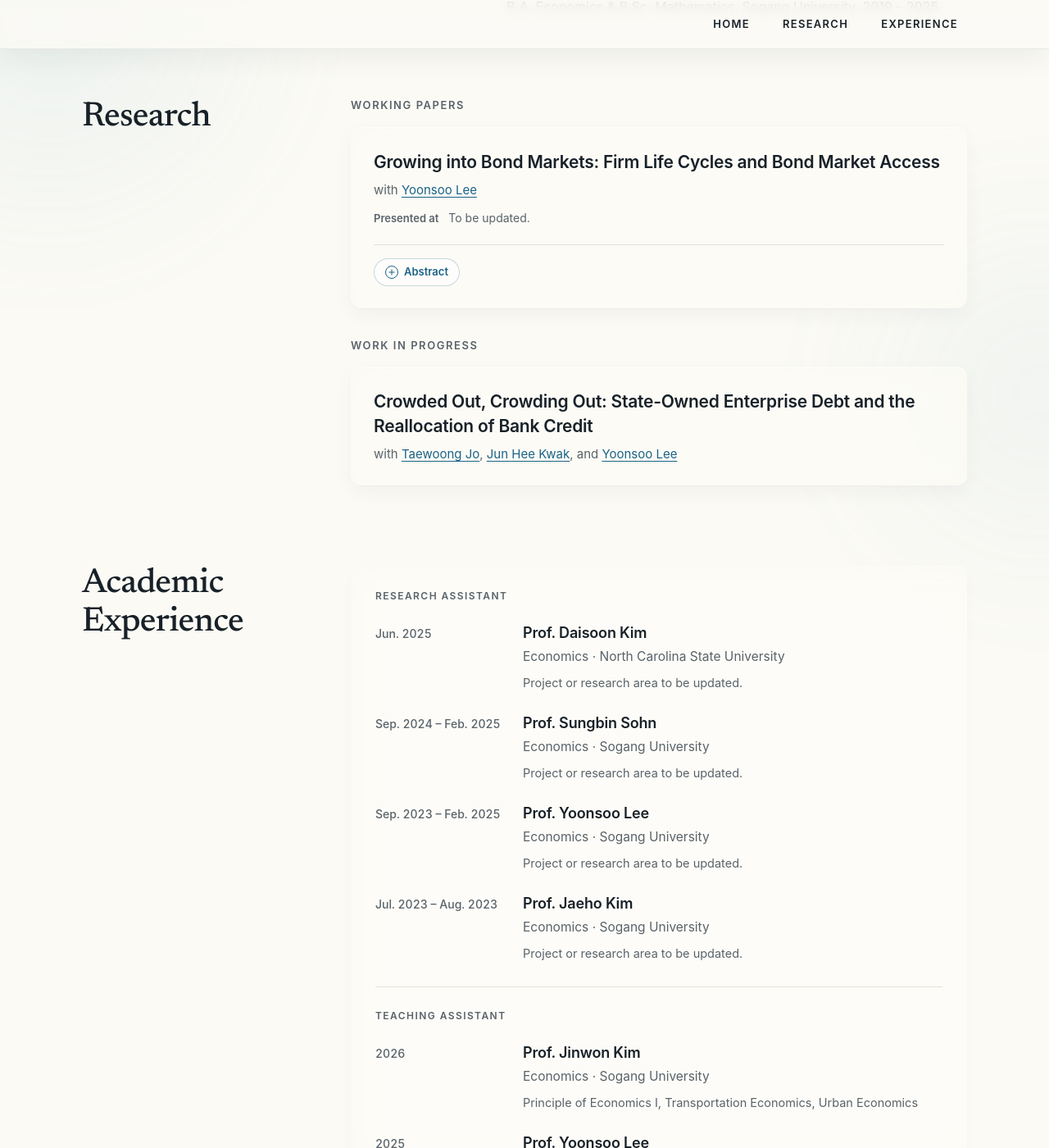
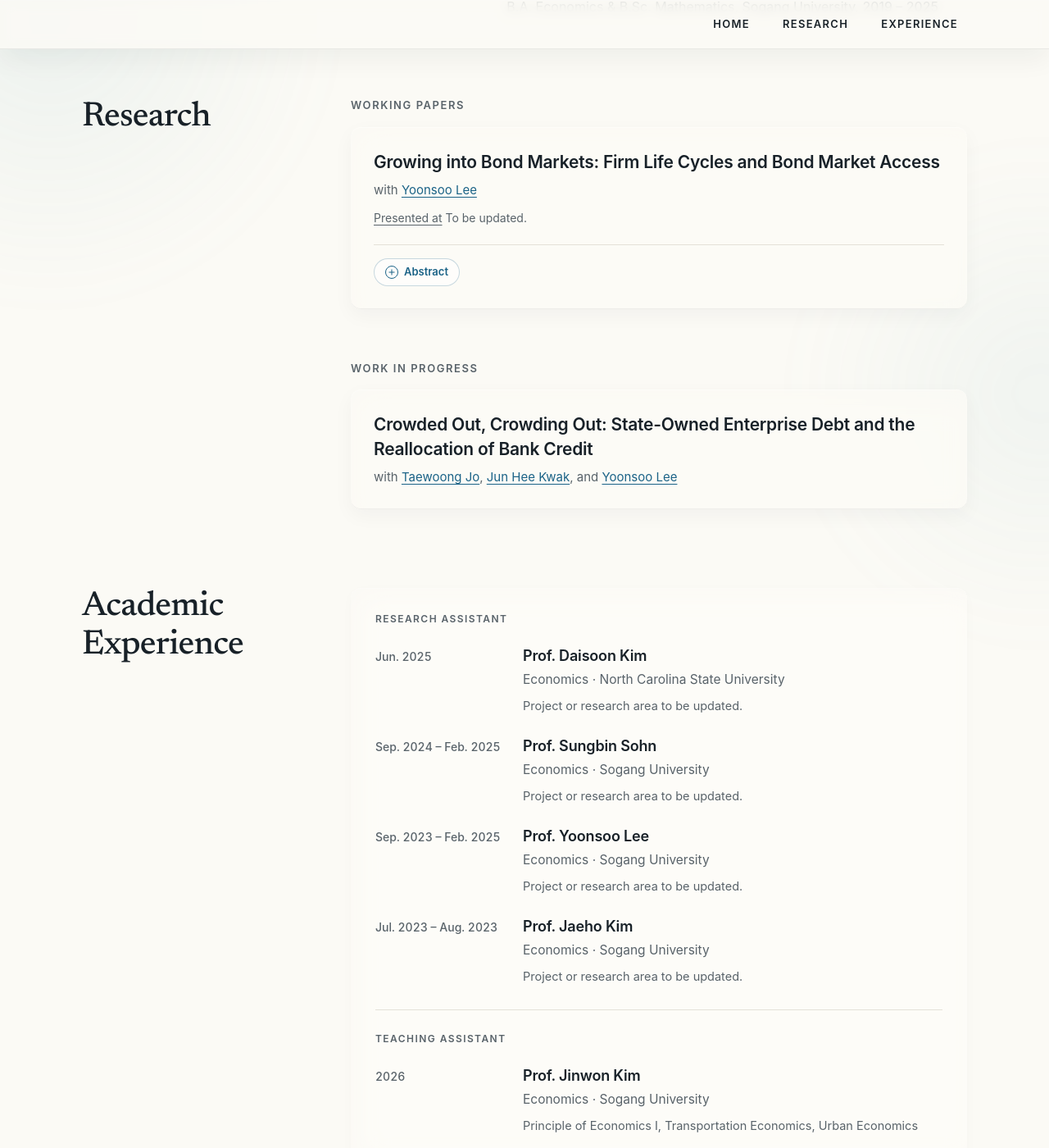
Before and after one commit to jeong-seho/jeong-seho.github.io, a Jekyll site: the page built from index.md, in a window 1280 px wide and 1400 px high, scrolled down 724 px. Shown: the whole window at 82% size. Built offline with Jekyll 4.4.1, drawn with Linux system fonts in a browser that asks for light colours; some web fonts are replaced.

Commit message:
Design updates

```diff
--- a/_layouts/default.html
+++ b/_layouts/default.html
@@ -8,7 +8,7 @@
     <link rel="preconnect" href="https://fonts.googleapis.com">
     <link rel="preconnect" href="https://fonts.gstatic.com" crossorigin>
     <link rel="stylesheet" href="https://fonts.googleapis.com/css2?family=Newsreader:ital,wght@0,400;0,500;0,700;1,500;1,700&amp;display=swap">
-    <link rel="stylesheet" href="{{ '/assets/css/style.css' | relative_url }}">
+    <link rel="stylesheet" href="{{ '/assets/css/style.css' | relative_url }}?v={{ site.time | date: '%s' }}">
     <script src="{{ '/assets/js/main.js' | relative_url }}" defer></script>
 </head>
 
--- a/assets/css/style.css
+++ b/assets/css/style.css
@@ -636,7 +636,7 @@ img {
 }
 
 .paper-list + .research-group-title {
-    margin-top: 36px;
+    margin-top: clamp(48px, 5vw, 64px);
 }
 
 .paper-card {
@@ -678,27 +678,20 @@ img {
 }
 
 .paper-presentations {
-    display: grid;
-    grid-template-columns: max-content minmax(0, 1fr);
-    gap: 4px 12px;
-    align-items: baseline;
     margin: 12px 0 0;
     color: var(--text-muted);
     font-family: var(--font-sans);
     font-size: 14px;
     line-height: 1.6;
+    overflow-wrap: anywhere;
+    text-wrap: pretty;
 }
 
-.paper-presentations dt {
-    font-size: 13px;
-    font-weight: 600;
-}
-
-.paper-presentations dd {
-    min-width: 0;
-    margin: 0;
-    overflow-wrap: anywhere;
-    text-wrap: pretty;
+.paper-presentations-label {
+    text-decoration: underline;
+    text-decoration-thickness: 1px;
+    text-underline-offset: 3px;
+    white-space: nowrap;
 }
 
 .paper-actions {
@@ -1018,12 +1011,6 @@ img {
     }
 }
 
-@media (max-width: 560px) {
-    .paper-presentations {
-        grid-template-columns: 1fr;
-    }
-}
-
 @media (max-width: 430px) {
     :root {
         --photo-size: 160px;
--- a/index.md
+++ b/index.md
@@ -88,10 +88,9 @@ permalink: /
                     </div>
 
                     <!-- Replace with actual conference/seminar names and years; remove if not applicable. -->
-                    <dl class="paper-presentations">
-                        <dt>Presented at</dt>
-                        <dd>To be updated.</dd>
-                    </dl>
+                    <p class="paper-presentations">
+                        <span class="paper-presentations-label">Presented at</span> To be updated.
+                    </p>
 
                     <div class="paper-actions" role="group" aria-label="Project resources">
                         <button class="resource-link abstract-button" type="button" aria-expanded="false" aria-controls="abstract-paper-1">
```
